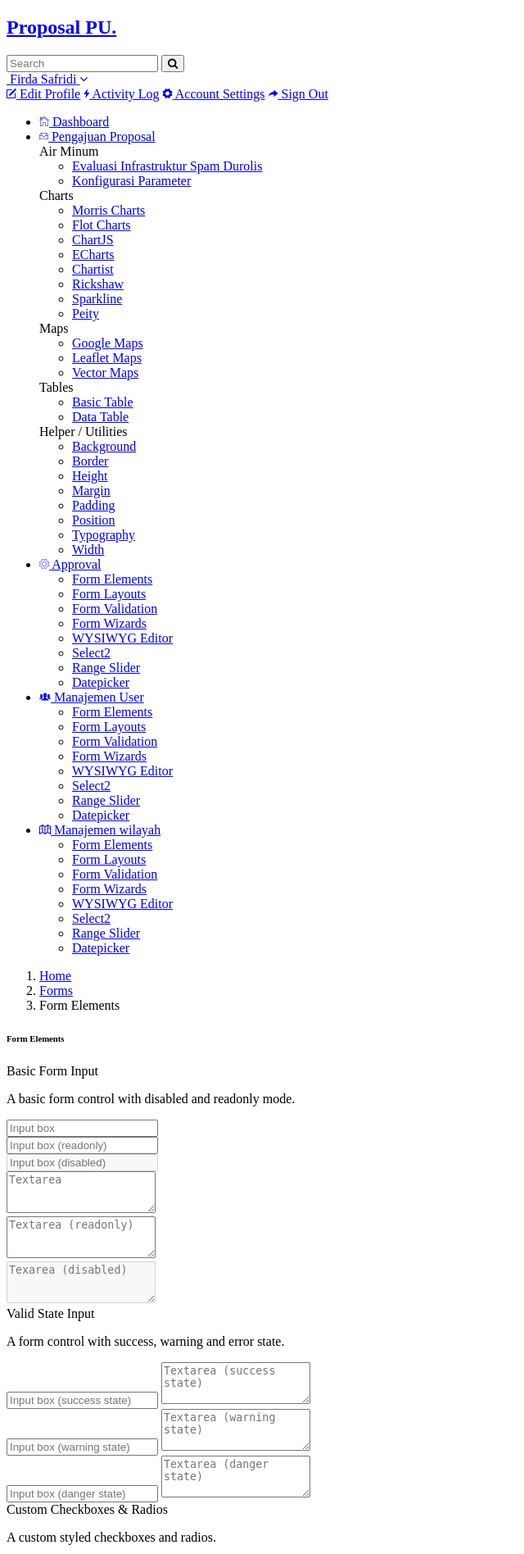
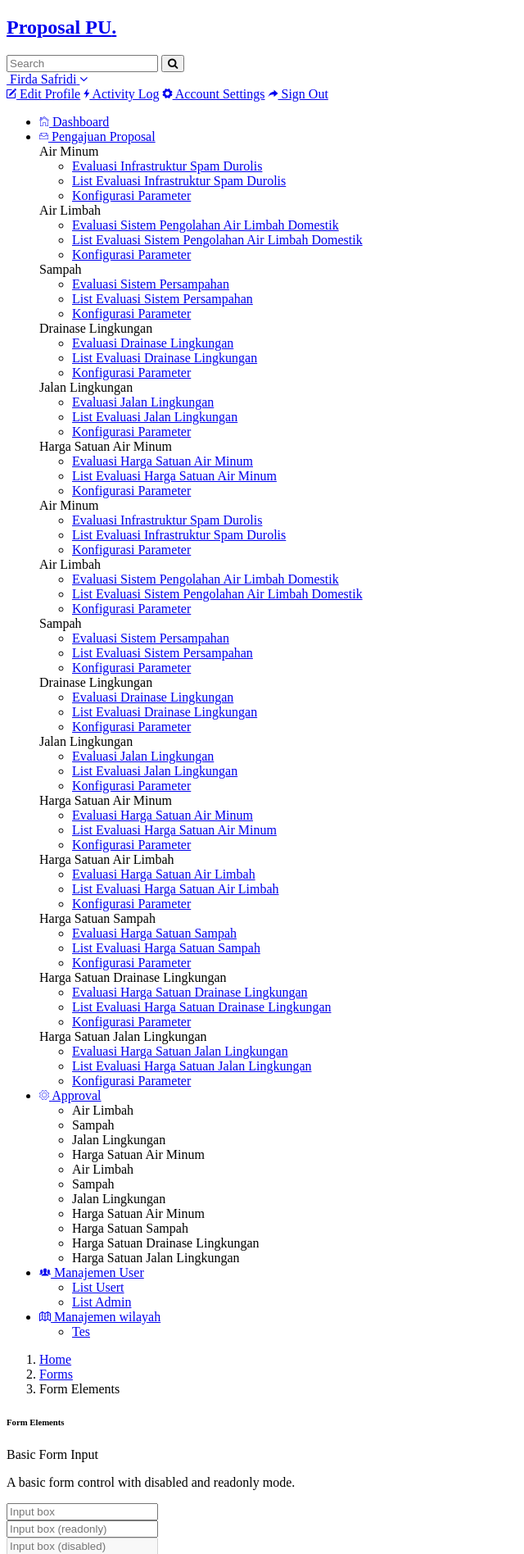
Before and after one commit to imamfchrj/proposal-pu, a CodeIgniter app: page /userajax/index.php/main/tes in a window 1280 px wide. Shown: the top 1896 px of the page at 82% size, without its empty margins (0-640 px from the left). Run offline with CodeIgniter, Linux system fonts and the light colour scheme; data that the repository does not hold is empty; some libraries are stand-ins or nearby versions; some web fonts are replaced.

Commit message:
Menu fix

```diff
--- a/application/views/default/navbar.php
+++ b/application/views/default/navbar.php
@@ -9,6 +9,7 @@
             </a>
           </li>
 
+
           <li class="nav-item with-sub mega-dropdown">
             <a class="nav-link" href="#">
               <i class="icon ion-ios-filing-outline"></i>
@@ -16,55 +17,140 @@
             </a>
             <div class="sub-item">
               <div class="row">
-                <div class="col-lg">
+                <div class="col-lg mg-t-30 mg-lg-t-0">
                   <label class="section-label">Air Minum</label>
-                  <div class="row">
-                    <div class="col">
                   <ul>
                     <li><a href="#">Evaluasi Infrastruktur Spam Durolis</a></li>
+                    <li><a href="#">List Evaluasi Infrastruktur Spam Durolis</a></li>
+                    <li><a href="#">Konfigurasi Parameter</a></li>
+                  </ul>
+
+
+                  <label class="section-label mg-t-20">Air Limbah</label>
+                  <ul>
+                    <li><a href="#">Evaluasi Sistem Pengolahan Air Limbah Domestik</a></li>
+                    <li><a href="#">List Evaluasi Sistem Pengolahan Air Limbah Domestik</a></li>
+                    <li><a href="#">Konfigurasi Parameter</a></li>
+                  </ul>
+
+
+                  <label class="section-label mg-t-20">Sampah</label>
+                  <ul>
+                    <li><a href="#">Evaluasi Sistem Persampahan</a></li>
+                    <li><a href="#">List Evaluasi Sistem Persampahan</a></li>
+                    <li><a href="#">Konfigurasi Parameter</a></li>
+                  </ul>
+                </div><!-- col -->
+
+                <div class="col-lg mg-t-30 mg-lg-t-0">
+                  <label class="section-label">Drainase Lingkungan</label>
+                  <ul>
+                    <li><a href="#">Evaluasi Drainase Lingkungan</a></li>
+                    <li><a href="#">List Evaluasi Drainase Lingkungan</a></li>
+                    <li><a href="#">Konfigurasi Parameter</a></li>
+                  </ul>
+
+
+                  <label class="section-label mg-t-20">Jalan Lingkungan</label>
+                  <ul>
+                    <li><a href="#">Evaluasi Jalan Lingkungan</a></li>
+                    <li><a href="#">List Evaluasi Jalan Lingkungan</a></li>
+                    <li><a href="#">Konfigurasi Parameter</a></li>
+                  </ul>
+
+
+                  <label class="section-label mg-t-20">Harga Satuan Air Minum</label>
+                  <ul>
+                    <li><a href="#">Evaluasi Harga Satuan Air Minum</a></li>
+                    <li><a href="#">List Evaluasi Harga Satuan Air Minum</a></li>
                     <li><a href="#">Konfigurasi Parameter</a></li>
                   </ul>
                 </div><!-- col -->
               </div><!-- row -->
-                </div><!-- col -->
+            </div><!-- dropdown-menu -->
+            <div class="sub-item">
+              <div class="row">
                 <div class="col-lg mg-t-30 mg-lg-t-0">
-                  <label class="section-label">Charts</label>
+                  <label class="section-label">Air Minum</label>
                   <ul>
-                    <li><a href="#">Morris Charts</a></li>
-                    <li><a href="#">Flot Charts</a></li>
-                    <li><a href="#">ChartJS</a></li>
-                    <li><a href="#">ECharts</a></li>
-                    <li><a href="#">Chartist</a></li>
-                    <li><a href="#">Rickshaw</a></li>
-                    <li><a href="#">Sparkline</a></li>
-                    <li><a href="#">Peity</a></li>
+                    <li><a href="#">Evaluasi Infrastruktur Spam Durolis</a></li>
+                    <li><a href="#">List Evaluasi Infrastruktur Spam Durolis</a></li>
+                    <li><a href="#">Konfigurasi Parameter</a></li>
+                  </ul>
+
+
+                  <label class="section-label mg-t-20">Air Limbah</label>
+                  <ul>
+                    <li><a href="#">Evaluasi Sistem Pengolahan Air Limbah Domestik</a></li>
+                    <li><a href="#">List Evaluasi Sistem Pengolahan Air Limbah Domestik</a></li>
+                    <li><a href="#">Konfigurasi Parameter</a></li>
+                  </ul>
+
+
+                  <label class="section-label mg-t-20">Sampah</label>
+                  <ul>
+                    <li><a href="#">Evaluasi Sistem Persampahan</a></li>
+                    <li><a href="#">List Evaluasi Sistem Persampahan</a></li>
+                    <li><a href="#">Konfigurasi Parameter</a></li>
                   </ul>
                 </div><!-- col -->
+
                 <div class="col-lg mg-t-30 mg-lg-t-0">
-                  <label class="section-label">Maps</label>
+                  <label class="section-label">Drainase Lingkungan</label>
                   <ul>
-                    <li><a href="#">Google Maps</a></li>
-                    <li><a href="#">Leaflet Maps</a></li>
-                    <li><a href="#">Vector Maps</a></li>
+                    <li><a href="#">Evaluasi Drainase Lingkungan</a></li>
+                    <li><a href="#">List Evaluasi Drainase Lingkungan</a></li>
+                    <li><a href="#">Konfigurasi Parameter</a></li>
                   </ul>
 
-                  <label class="section-label mg-t-20">Tables</label>
+
+                  <label class="section-label mg-t-20">Jalan Lingkungan</label>
                   <ul>
-                    <li><a href="#">Basic Table</a></li>
-                    <li><a href="#">Data Table</a></li>
+                    <li><a href="#">Evaluasi Jalan Lingkungan</a></li>
+                    <li><a href="#">List Evaluasi Jalan Lingkungan</a></li>
+                    <li><a href="#">Konfigurasi Parameter</a></li>
+                  </ul>
+
+
+                  <label class="section-label mg-t-20">Harga Satuan Air Minum</label>
+                  <ul>
+                    <li><a href="#">Evaluasi Harga Satuan Air Minum</a></li>
+                    <li><a href="#">List Evaluasi Harga Satuan Air Minum</a></li>
+                    <li><a href="#">Konfigurasi Parameter</a></li>
                   </ul>
                 </div><!-- col -->
+
+
                 <div class="col-lg mg-t-30 mg-lg-t-0">
-                  <label class="section-label">Helper / Utilities</label>
+                  <label class="section-label">Harga Satuan Air Limbah</label>
                   <ul>
-                    <li><a href="#">Background</a></li>
-                    <li><a href="#">Border</a></li>
-                    <li><a href="#">Height</a></li>
-                    <li><a href="#">Margin</a></li>
-                    <li><a href="#">Padding</a></li>
-                    <li><a href="#">Position</a></li>
-                    <li><a href="#">Typography</a></li>
-                    <li><a href="#">Width</a></li>
+                    <li><a href="#">Evaluasi Harga Satuan Air Limbah</a></li>
+                    <li><a href="#">List Evaluasi Harga Satuan Air Limbah</a></li>
+                    <li><a href="#">Konfigurasi Parameter</a></li>
+                  </ul>
+
+
+                  <label class="section-label mg-t-20">Harga Satuan Sampah</label>
+                  <ul>
+                    <li><a href="#">Evaluasi Harga Satuan Sampah</a></li>
+                    <li><a href="#">List Evaluasi Harga Satuan Sampah</a></li>
+                    <li><a href="#">Konfigurasi Parameter</a></li>
+                  </ul>
+
+
+                  <label class="section-label mg-t-20">Harga Satuan Drainase Lingkungan</label>
+                  <ul>
+                    <li><a href="#">Evaluasi Harga Satuan Drainase Lingkungan</a></li>
+                    <li><a href="#">List Evaluasi Harga Satuan Drainase Lingkungan</a></li>
+                    <li><a href="#">Konfigurasi Parameter</a></li>
+                  </ul>
+
+
+                  <label class="section-label mg-t-20">Harga Satuan Jalan Lingkungan</label>
+                  <ul>
+                    <li><a href="#">Evaluasi Harga Satuan Jalan Lingkungan</a></li>
+                    <li><a href="#">List Evaluasi Harga Satuan Jalan Lingkungan</a></li>
+                    <li><a href="#">Konfigurasi Parameter</a></li>
                   </ul>
                 </div><!-- col -->
               </div><!-- row -->
@@ -77,14 +163,17 @@
             </a>
             <div class="sub-item">
               <ul>
-                <li class="active"><a href="#">Form Elements</a></li>
-                <li><a href="#">Form Layouts</a></li>
-                <li><a href="#">Form Validation</a></li>
-                <li><a href="#">Form Wizards</a></li>
-                <li><a href="#">WYSIWYG Editor</a></li>
-                <li><a href="#">Select2</a></li>
-                <li><a href="#">Range Slider</a></li>
-                <li><a href="#">Datepicker</a></li>
+                <li><a>Air Limbah</a></li>
+                <li><a>Sampah</a></li>
+                <li><a>Jalan Lingkungan</a></li>
+                <li><a>Harga Satuan Air Minum</a></li>
+                <li><a>Air Limbah</a></li>
+                <li><a>Sampah</a></li>
+                <li><a>Jalan Lingkungan</a></li>
+                <li><a>Harga Satuan Air Minum</a></li>
+                <li><a>Harga Satuan Sampah</a></li>
+                <li><a>Harga Satuan Drainase Lingkungan</a></li>
+                <li><a>Harga Satuan Jalan Lingkungan</a></li>
               </ul>
             </div><!-- dropdown-menu -->
           </li>
@@ -95,14 +184,8 @@
             </a>
             <div class="sub-item">
               <ul>
-                <li class="active"><a href="#">Form Elements</a></li>
-                <li><a href="#">Form Layouts</a></li>
-                <li><a href="#">Form Validation</a></li>
-                <li><a href="#">Form Wizards</a></li>
-                <li><a href="#">WYSIWYG Editor</a></li>
-                <li><a href="#">Select2</a></li>
-                <li><a href="#">Range Slider</a></li>
-                <li><a href="#">Datepicker</a></li>
+                <li class="active"><a href="#">List Usert</a></li>
+                <li><a href="#">List Admin</a></li>
               </ul>
             </div><!-- dropdown-menu -->
           </li>
@@ -113,14 +196,7 @@
             </a>
             <div class="sub-item">
               <ul>
-                <li class="active"><a href="#">Form Elements</a></li>
-                <li><a href="#">Form Layouts</a></li>
-                <li><a href="#">Form Validation</a></li>
-                <li><a href="#">Form Wizards</a></li>
-                <li><a href="#">WYSIWYG Editor</a></li>
-                <li><a href="#">Select2</a></li>
-                <li><a href="#">Range Slider</a></li>
-                <li><a href="#">Datepicker</a></li>
+                <li class="active"><a href="#">Tes</a></li>
               </ul>
             </div><!-- dropdown-menu -->
           </li>
```
Lines whose indentation alone changed are shown as unchanged.
